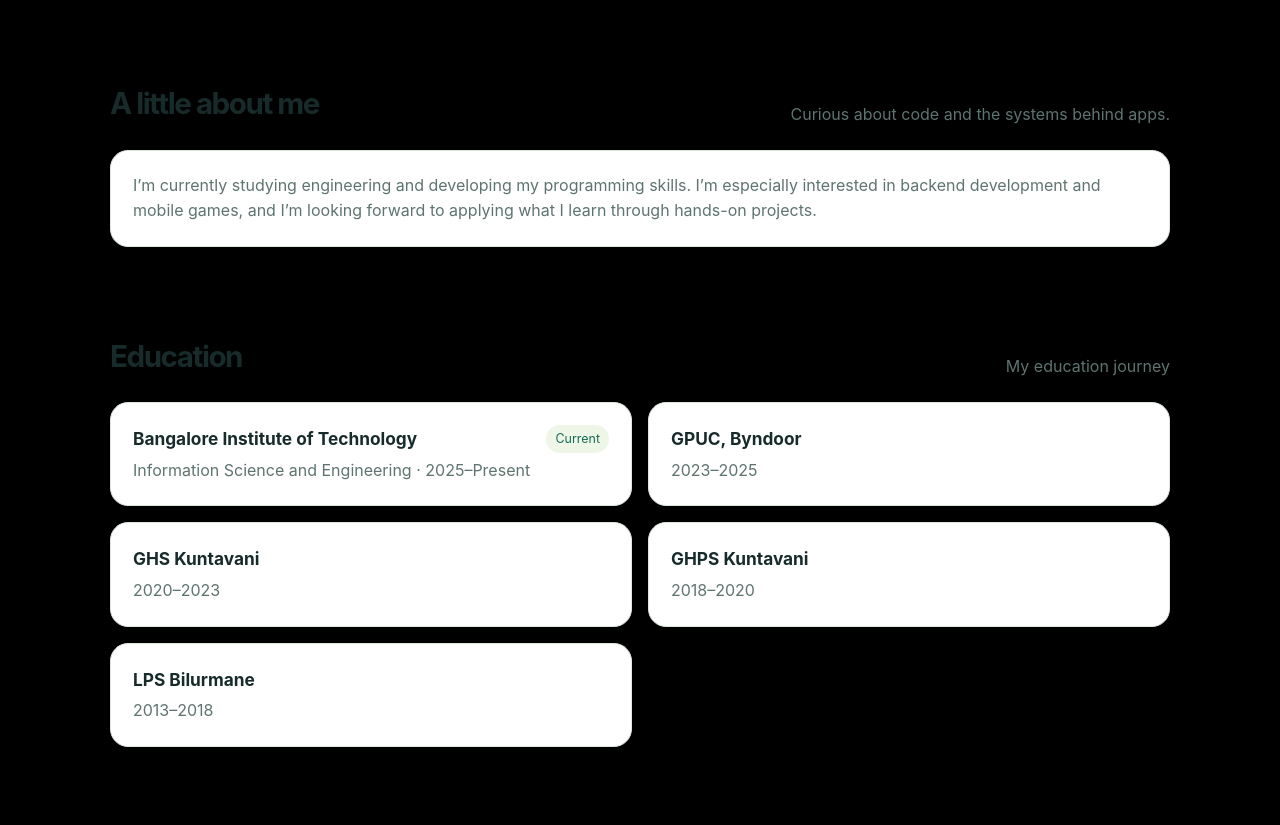
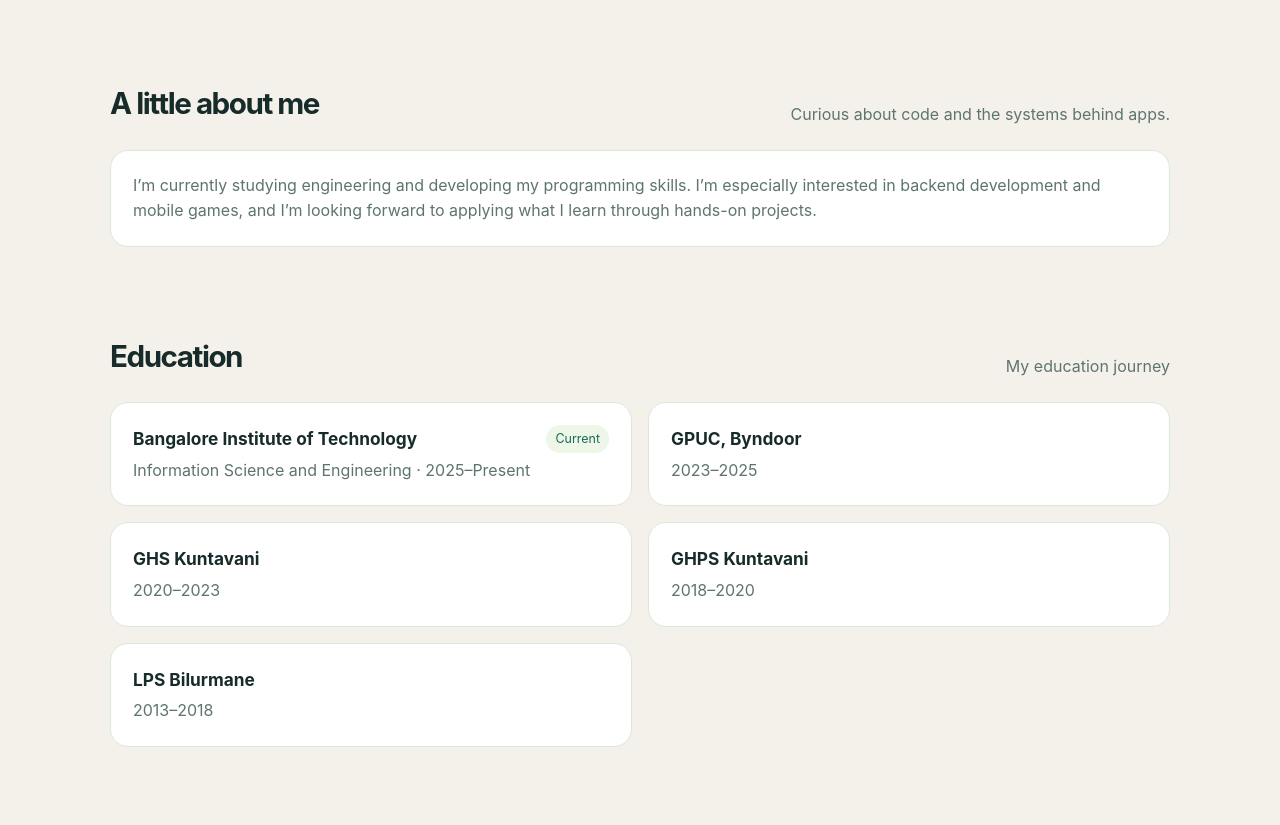
Before and after one commit to harishgond/harishgond.github.io, a plain HTML site: page index.html in a window 1280 px wide. Shown: the part 586-1411 px from the top of the page. Drawn offline with Linux system fonts and the light colour scheme.

Commit message:
Change page background to warm ivory
Updated background color and adjusted styles for better aesthetics.

```diff
--- a/index.html
+++ b/index.html
@@ -6,7 +6,7 @@
   <meta name="description" content="Personal portfolio and resume of Harish Manju Gond, engineering student interested in backend development.">
   <title>Harish Manju Gond | Portfolio</title>
   <style>
-  :root { color-scheme: light; --ink:#172b2a; --muted:#5e7470; --paper:#000000; --green:#176b58; --lime:#c8ed8b; --line:#dce7dc; }
+ :root { color-scheme: light; --ink:#172b2a; --muted:#5e7470; --paper:#F4F1EA; --green:#176b58; --lime:#c8ed8b; --line:#dce7dc; }
     * { box-sizing:border-box; }
     body { margin:0; font-family:Inter, ui-sans-serif, system-ui, -apple-system, "Segoe UI", sans-serif; background:var(--paper); color:var(--ink); line-height:1.6; }
     a { color:inherit; }
```
